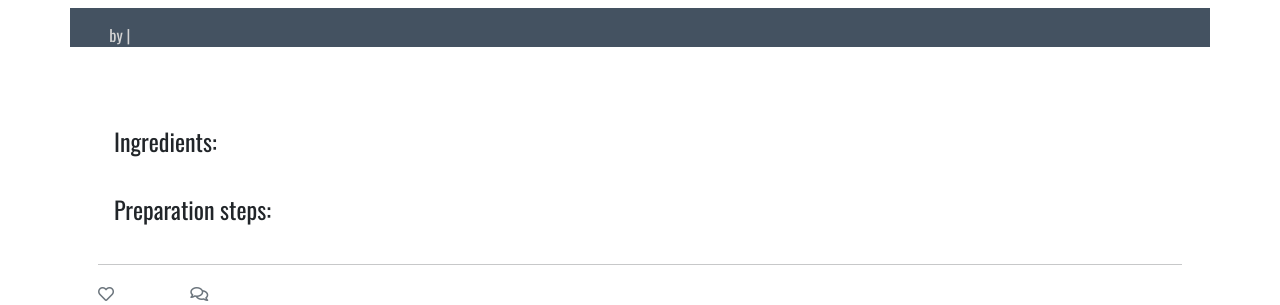
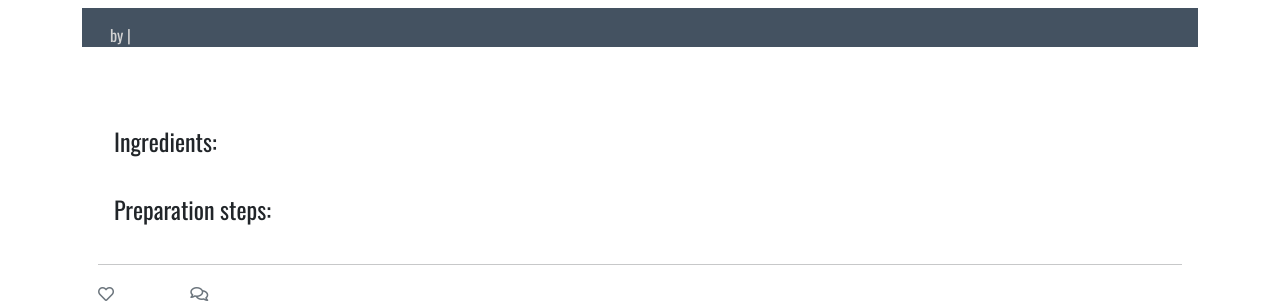
Before and after one commit to Code-Institute-Submissions/https-github.com-Karasp1980-Fodmap-recipes, a Django app: template templates/recipe_details.html in a window 1280 px wide. Shown: the part 80-385 px from the top of the page. Run offline with Django 3.2, Linux system fonts and the light colour scheme; the template is opened without the code that fills it, so the values that code supplies are empty; some libraries are stand-ins or nearby versions.

Commit message:
deployment commit

```diff
--- a/templates/recipe_details.html
+++ b/templates/recipe_details.html
@@ -5,7 +5,7 @@
 
 
 <div class="container">
-    <div class="row no-gutters recipe-card-head text-white mt-2">
+    <div class="row no-gutters recipe-card-head text-white mt-2 g-0">
        <div class="col-md-6 my-auto">
           <h1 class="recipe-title"> {{ post.title }}</h1>
           <p class="recipe-subtitle mb-3 mb-lg-0">by {{ post.author }} | <em>{{ post.published_on }}</em></p>
```
Also changed, not shown: README.md, static/assets/images/comments-count.png (added), static/assets/images/lighthouse.png (added), static/assets/images/likes-count.png (added).
